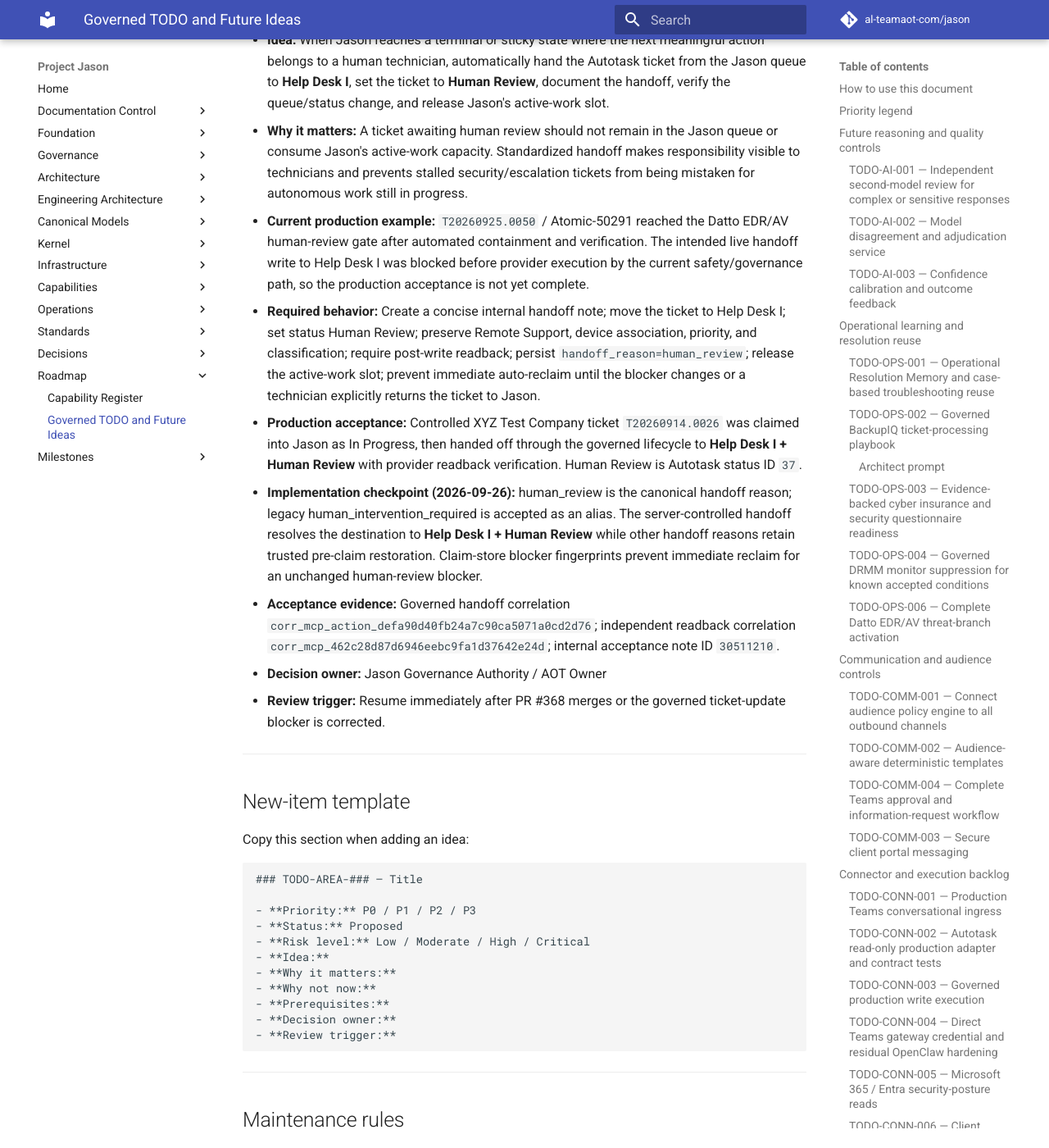
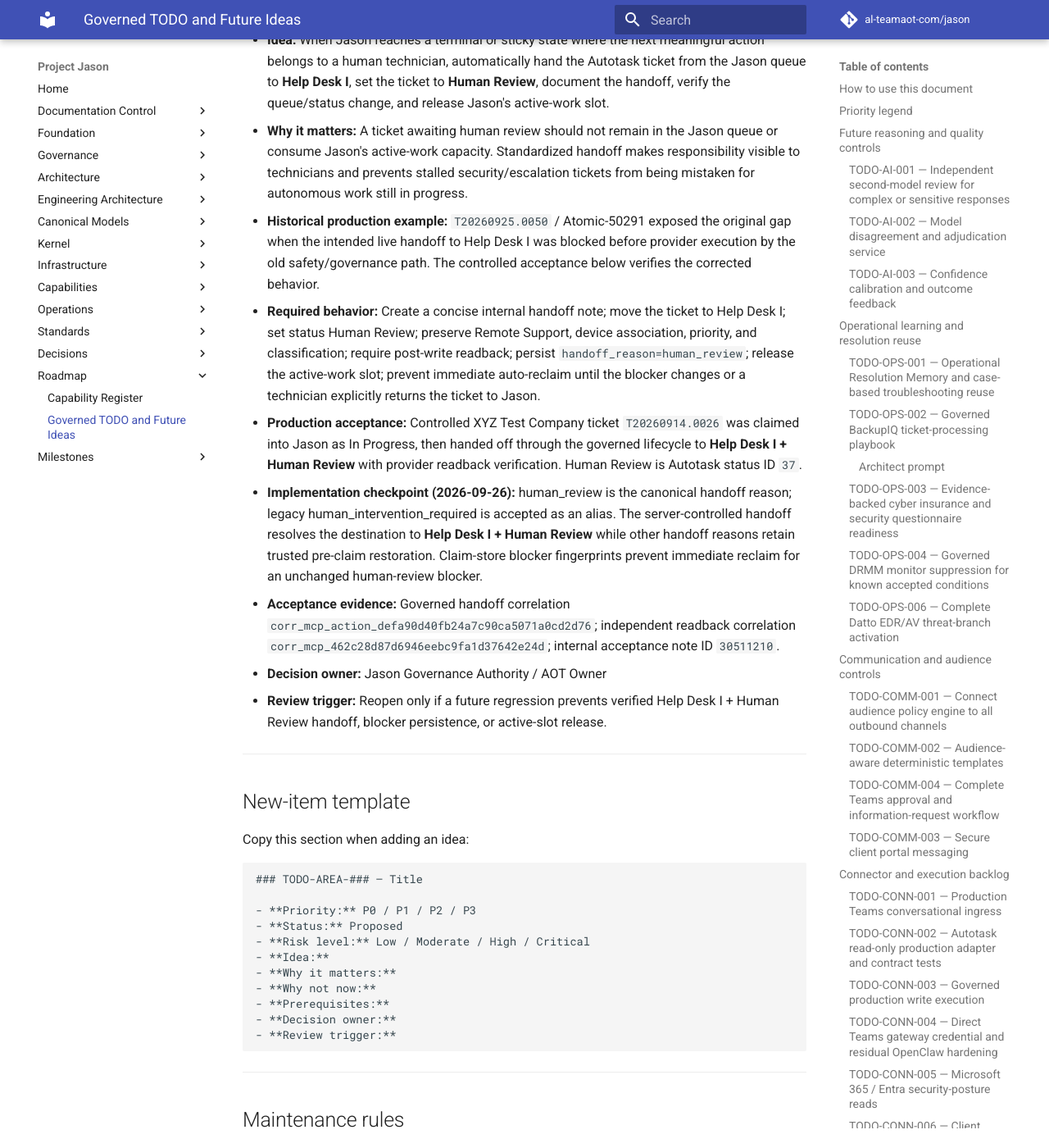
Before and after one commit to al-teamaot-com/jason, an MkDocs documentation site: the page built from docs/roadmaps/Project-Jason-TODO-and-Future-Ideas.md, in a window 1280 px wide and 1400 px high, scrolled down 53347 px. Shown: the whole window at 82% size. Built offline with MkDocs 1.6.1 and Material for MkDocs 9.7.7, drawn with Linux system fonts in a browser that asks for light colours; comment, search, counter and statistics services are not loaded.

Commit message:
Clean up completed handoff roadmap wording

```diff
--- a/docs/roadmaps/Project-Jason-TODO-and-Future-Ideas.md
+++ b/docs/roadmaps/Project-Jason-TODO-and-Future-Ideas.md
@@ -1213,13 +1213,13 @@
 - **Risk level:** Moderate
 - **Idea:** When Jason reaches a terminal or sticky state where the next meaningful action belongs to a human technician, automatically hand the Autotask ticket from the Jason queue to **Help Desk I**, set the ticket to **Human Review**, document the handoff, verify the queue/status change, and release Jason's active-work slot.
 - **Why it matters:** A ticket awaiting human review should not remain in the Jason queue or consume Jason's active-work capacity. Standardized handoff makes responsibility visible to technicians and prevents stalled security/escalation tickets from being mistaken for autonomous work still in progress.
-- **Current production example:** `T20260925.0050` / Atomic-50291 reached the Datto EDR/AV human-review gate after automated containment and verification. The intended live handoff write to Help Desk I was blocked before provider execution by the current safety/governance path, so the production acceptance is not yet complete.
+- **Historical production example:** `T20260925.0050` / Atomic-50291 exposed the original gap when the intended live handoff to Help Desk I was blocked before provider execution by the old safety/governance path. The controlled acceptance below verifies the corrected behavior.
 - **Required behavior:** Create a concise internal handoff note; move the ticket to Help Desk I; set status Human Review; preserve Remote Support, device association, priority, and classification; require post-write readback; persist `handoff_reason=human_review`; release the active-work slot; prevent immediate auto-reclaim until the blocker changes or a technician explicitly returns the ticket to Jason.
 - **Production acceptance:** Controlled XYZ Test Company ticket `T20260914.0026` was claimed into Jason as In Progress, then handed off through the governed lifecycle to **Help Desk I + Human Review** with provider readback verification. Human Review is Autotask status ID `37`.
 - **Implementation checkpoint (2026-09-26):** human_review is the canonical handoff reason; legacy human_intervention_required is accepted as an alias. The server-controlled handoff resolves the destination to **Help Desk I + Human Review** while other handoff reasons retain trusted pre-claim restoration. Claim-store blocker fingerprints prevent immediate reclaim for an unchanged human-review blocker.
 - **Acceptance evidence:** Governed handoff correlation `corr_mcp_action_defa90d40fb24a7c90ca5071a0cd2d76`; independent readback correlation `corr_mcp_462c28d87d6946eebc9fa1d37642e24d`; internal acceptance note ID `30511210`.
 - **Decision owner:** Jason Governance Authority / AOT Owner
-- **Review trigger:** Resume immediately after PR #368 merges or the governed ticket-update blocker is corrected.
+- **Review trigger:** Reopen only if a future regression prevents verified Help Desk I + Human Review handoff, blocker persistence, or active-slot release.
 
 ---
 
```
